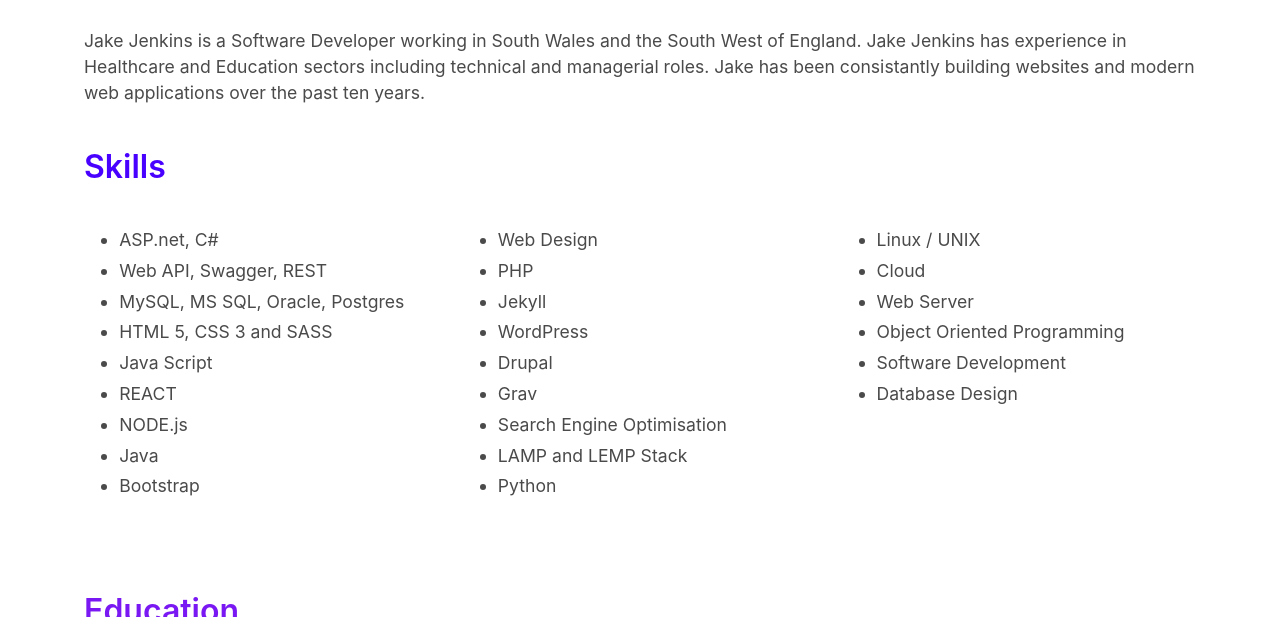
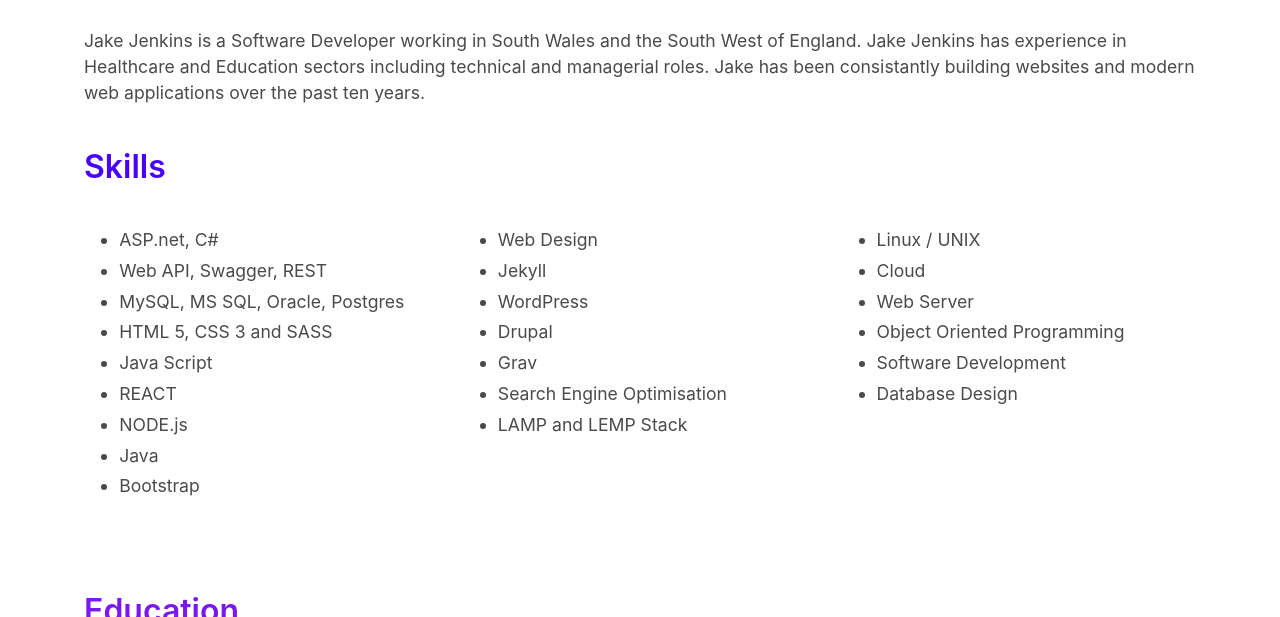
Before and after one commit to jake-jenkins/jjnx-bulma, a Jekyll site: the page built from index.markdown, in a window 1280 px wide and 900 px high, scrolled down 572 px, cut to the strip 0-617 px from the top of the window. Built offline with Jekyll 4.4.1, drawn with Linux system fonts in a browser that asks for light colours.

Commit message:
Updated Index

```diff
--- a/index.markdown
+++ b/index.markdown
@@ -29,14 +29,12 @@ Jake Jenkins is a Software Developer working in South Wales and the South West o
   <div class="column">
     <ul>
 <li>Web Design</li>
-<li>PHP</li>
 <li>Jekyll</li>
 <li>WordPress</li>
 <li>Drupal</li>
 <li>Grav</li>
 <li>Search Engine Optimisation</li>
 <li>LAMP and LEMP Stack</li>
-<li>Python</li>
 </ul>
   </div>
   <div class="column">
```
